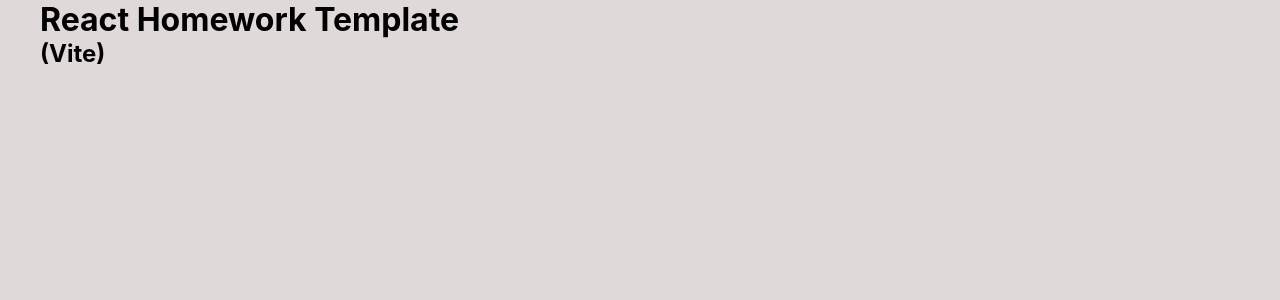
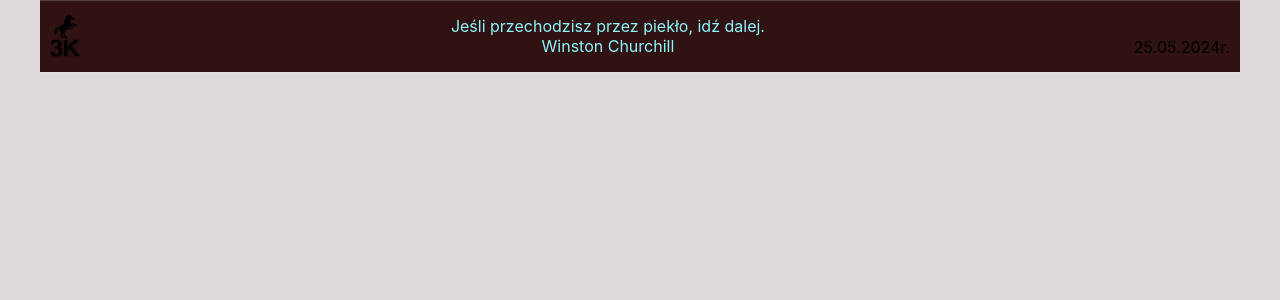
Before and after one commit to KonradKinok/react-helpCreatingWebsite, a React (Vite) app: page / in a window 1280 px wide. Shown: the top 300 px of the page. Built offline with nearby package versions, Linux system fonts and the light colour scheme.

Commit message:
17.06.2024

```diff
--- a/index.html
+++ b/index.html
@@ -4,7 +4,7 @@
     <meta charset="UTF-8" />
     <link rel="icon" href="/public/3KLogoBlue.ico" />
     <meta name="viewport" content="width=device-width, initial-scale=1.0" />
-    <title>Vite Homework Template</title>
+    <title>React - Help Creating Website</title>
   </head>
   <body>
     <div id="root"></div>
--- /dev/null
+++ b/src/components/Footer/footer.scss
@@ -0,0 +1,27 @@
+/* Footer */
+.footer {
+    display: flex;
+    flex-wrap: nowrap;
+    justify-content: space-between;
+    align-items: center;
+    text-align: center;
+    background-color: var(--footer-backcolor);
+    padding: 15px 10px;
+    color: var(--footer-forecolor);
+    /* text-shadow: 2px 2px 8px var(--white); */
+    box-shadow: inset 0px 2px 1px -1px rgba(255, 255, 255, 0.2),
+        0px 1px 1px 0px rgba(255, 255, 255, 0.14), 0px 1px 3px 0px rgba(255, 253, 253, 0.12);
+}
+
+.footer-logo {
+    display: flex;
+    flex-flow: column nowrap;
+    width: 32px;
+    align-items: center;
+}
+
+.footer-date {
+    align-self: flex-end;
+    color: var(--black);
+    text-shadow: none;
+}
--- /dev/null
+++ b/src/components/Footer/index.jsx
@@ -0,0 +1,61 @@
+import footerLogoText from '../../images/footer/3KLogo.png';
+import footerLogoImage from "../../images/footer/konikMaly24x24Squoosh.png";
+import './footer.scss';
+const citations = [
+  { citation: "Nie bój się doskonałości. Nigdy jej nie osiągniesz.", author: "Salvador Dali" },
+  { citation: "Mądrzy ludzie mają to do siebie, że dla głupich wydają się szaleni.", author: "Stephen Hawking" },
+  { citation: "Zamiast patrzeć w przeszłość, wybiegam w przyszłość o 20 lat i staram się spojrzeć na to, co muszę zrobić teraz, aby dotrzeć tam wtedy.", author: "Diana Ross" },
+  { citation: "Nigdy nie wiesz, przed czym uchronił cię twój pech.", author: "Cormac McCarthy" },
+  { citation: "Daj mi magazyniera z celem, a dam ci człowieka, który przejdzie do historii. Daj mi człowieka bez celu, a dam ci urzędnika.", author: "James Cash Penny" },
+  { citation: "Zawsze lepiej jest być na dole drabiny, na którą chcesz się wspiąć, niż na szczycie tej, na którą nie chcesz.", author: "Martin Freeman" },
+  { citation: "Następnym razem, gdy pomyślisz, że jesteś ważny, spróbuj rozkazywać cudzemu psu.", author: "Will Rogers" },
+  { citation: "Jeśli wiesz, że poniesiesz porażkę, poniesiesz ją w chwale.", author: "Cate Blanchett" },
+  { citation: "Kiedy znajdziesz pomysł, o którym po prostu nie możesz przestać myśleć, prawdopodobnie jest to dobry pomysł do zrealizowania.", author: "Josh James" },
+  { citation: "Jeśli przechodzisz przez piekło, idź dalej.", author: "Winston Churchill" },
+  { citation: "Wycięcie negatywnych ludzi z mojego życia nie oznacza, że ich nienawidzę, oznacza po prostu, że szanuję siebie.", author: "Marilyn Monroe" },
+  { citation: "Jeżeli zabałaganione biurko jest oznaką zabałaganionego umysłu, oznaką czego jest puste biurko?", author: "Albert Einstein" },
+  { citation: "Jedynym dowodem na to, że istnieje jakaś pozaziemska inteligencja, jest to, że się z nami nie kontaktują.", author: "Albert Einstein" },
+  { citation: "Smutne to czasy gdy łatwiej rozbić atom niż pokonać przesąd.", author: "Albert Einstein" },
+  { citation: "Każdy głupi może wiedzieć. Sedno to zrozumieć.", author: "Albert Einstein" },
+  { citation: "Trzymaj się z dala od negatywnych ludzi. Oni mają problem na każde rozwiązanie.", author: "Albert Einstein" },
+  { citation: "Widzicie, telegraf jest rodzajem bardzo, bardzo długiego kota. Naciskacie jego ogon w Nowym Jorku, a jego głowa miauczy w Los Angeles. Rozumiecie? I radio działa na tej samej zasadzie: wysyłacie sygnały stąd, a odbierają je tam. Jedyną różnicą jest to, że nie ma kota.", author: "Albert Einstein" },
+]
+
+const sentence = getRandomElement(citations);
+
+export const Footer = () => {
+  return (
+    <>
+      <div className="footer">
+        <div className="footer-logo">
+          <img
+            src={footerLogoImage}
+            alt={"logoImage"}
+            style={{ width: "24" }}
+          />
+          <img src={footerLogoText} alt={"logoText"} />
+        </div>
+        <div id={"footer-title"}>
+          <p>{sentence.citation}</p>
+          <p>{sentence.author}</p>
+        </div>
+        <div className="footer-date">
+          <p>25.05.2024r.</p>
+        </div>
+      </div>
+    </>
+  );
+};
+
+
+/**getRandomElement
+ *
+ * @param {Array} array
+ * @returns
+ */
+export function getRandomElement(array) {
+  // Generuj losowy indeks od 0 do array.length - 1
+  const randomIndex = Math.floor(Math.random() * array.length);
+  // Zwróć wybrany element
+  return array[randomIndex];
+}
--- a/src/globalStyles/index.css
+++ b/src/globalStyles/index.css
@@ -6,6 +6,33 @@
     box-sizing: border-box;
     margin: 0;
     padding: 0;
+}
+
+:root {
+    --body-backcolor: rgba(48, 18, 18, 0.5);
+    --main-container-top-backcolor: rgb(59, 21, 21);
+    --main-container-bottom-backcolor: rgb(58, 21, 21);
+
+    --navigation-item-backcolor: rgb(245, 245, 220);
+    --navigation-item-backcolor-hover: rgba(109, 14, 233, 1);
+    --navigation-item-forecolor: rgb(77, 105, 228);
+    --navigation-item-forecolor-hover: rgb(255, 255, 255);
+    --navigation-current-page-after-backcolor: rgb(185, 75, 185);
+
+    --main-link-forecolor: rgba(86, 194, 227, 1);
+    --main-link-hover-forecolor: rgba(106, 214, 247, 1);
+
+    --footer-backcolor: rgba(48, 18, 18, 1);
+    --footer-forecolor: rgb(139, 246, 251);
+
+    --section-background: rgb(100, 114, 193);
+    --section-boxes: rgb(96, 103, 146);
+    --section-margin: rgb(43, 48, 77);
+    --white: rgb(255, 255, 255);
+    --black: rgb(0, 0, 0);
+    --blue: rgb(0, 0, 255);
+    --red: rgb(255, 0, 0);
+    --yellow: rgb(255, 255, 0);
 }
 
 body {
--- a/src/main.jsx
+++ b/src/main.jsx
@@ -1,10 +1,10 @@
 import "./globalStyles/index.css"
 import React from "react";
 import ReactDOM from "react-dom/client";
-import App from "./components/App.jsx";
+import { Footer } from "./components/Footer";
 
 ReactDOM.createRoot(document.getElementById("root")).render(
   <React.StrictMode>
-    <App />
-  </React.StrictMode>,
+    <Footer />
+  </React.StrictMode>
 );
```
Also changed, not shown: src/images/footer/3KLogo.png (added), src/images/footer/konikMaly24x24Squoosh.png (added).
